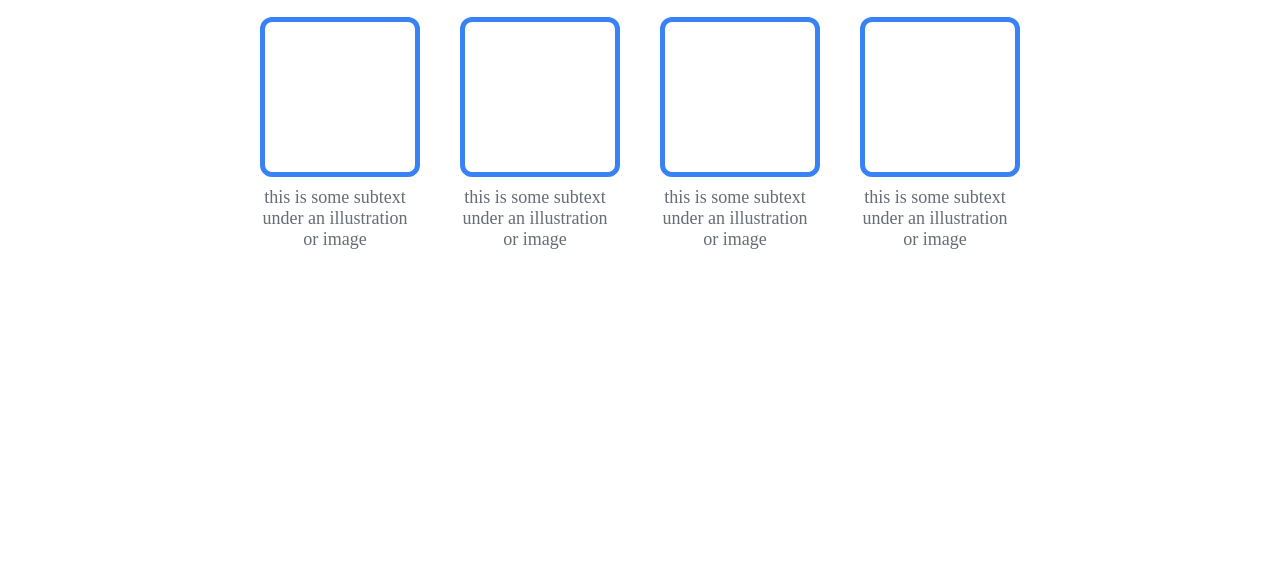
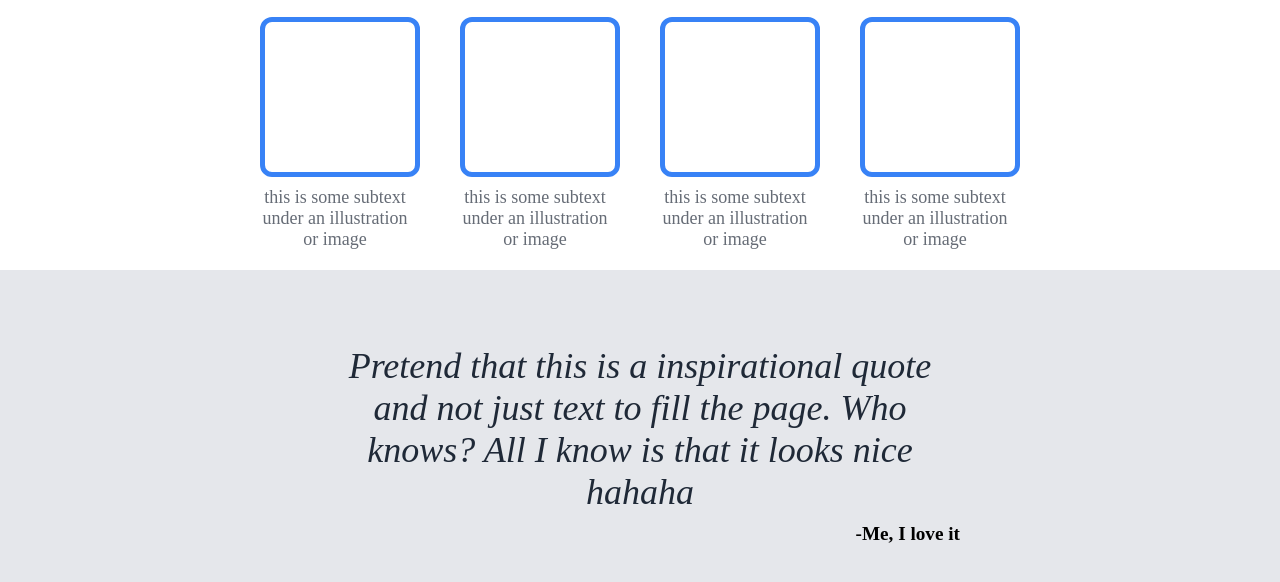
Before and after one commit to tren03/Odinson, a plain HTML site: page project1/index.html in a window 1280 px wide. Shown: the part 645-1227 px from the top of the page. Before the commit the page ends 915 px from the top, so only its background shows below. Drawn offline with Linux system fonts and the light colour scheme.

Commit message:
added Information part

```diff
--- a/project1/index.css
+++ b/project1/index.css
@@ -161,3 +161,30 @@ button{
     text-align: center;
 
 }
+.Info{
+    display:flex;
+    flex-direction: column;
+    align-items: center;
+    width: 100%;
+    height: 350px;
+    justify-content: center;
+    background-color: #E5E7EB;
+}
+.InfoText{
+    width: 50%;
+    font-size: 36px;
+    color: #1F2937;
+    text-align: center;
+}
+.InfoAuthorContainer{
+    width: 50%;
+    padding-top: 10px;
+
+
+}
+.InfoAuthor{
+    font-size: larger;
+    text-align: right;
+    font-weight: 700;
+
+}
--- a/project1/index.html
+++ b/project1/index.html
@@ -70,6 +70,18 @@
             </div>
         </div>
     </div>
+    <div class="Info">
+        <div class="InfoText">
+            <i>Pretend that this is a inspirational quote and not just text to fill the page. Who knows? All I know is that it looks nice hahaha</i>
+        </div>
+        <div class="InfoAuthorContainer">
+            <div class="InfoAuthor">
+                -Me, I love it
+        </div>
+        </div>
+
+    </div>
+
 
 
 
```
